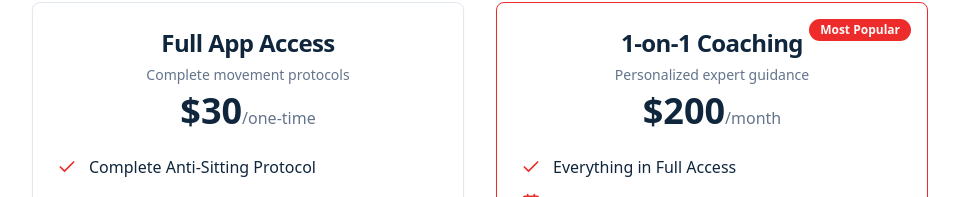
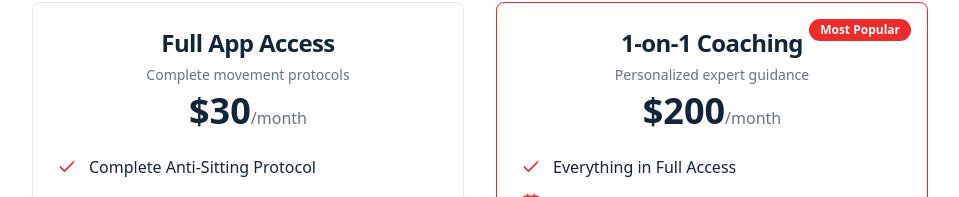
Before and after one commit to Sitting-sucks/sitting-sucks, a React (Vite) app: page /landing in a window 1280 px wide. Shown: the part 1275-1472 px from the top of the page, without its empty margins (160-1119 px from the left). Built offline with nearby package versions, Linux system fonts and the light colour scheme.

Commit message:
Update pricing for full app access

```diff
--- a/src/pages/Landing.tsx
+++ b/src/pages/Landing.tsx
@@ -119,7 +119,7 @@ const Landing = () => {
                 <CardDescription>Complete movement protocols</CardDescription>
                 <div className="text-center mt-4">
                   <span className="text-4xl font-bold">$30</span>
-                  <span className="text-muted-foreground">/one-time</span>
+                  <span className="text-muted-foreground">/month</span>
                 </div>
               </CardHeader>
               <CardContent className="space-y-3">
--- a/src/pages/Pricing.tsx
+++ b/src/pages/Pricing.tsx
@@ -42,7 +42,7 @@ const Pricing = () => {
               </CardDescription>
               <div className="text-center mt-4">
                 <span className="text-4xl font-bold">$30</span>
-                <span className="text-muted-foreground">/one-time</span>
+                <span className="text-muted-foreground">/month</span>
               </div>
             </CardHeader>
             <CardContent className="relative space-y-6">
```
